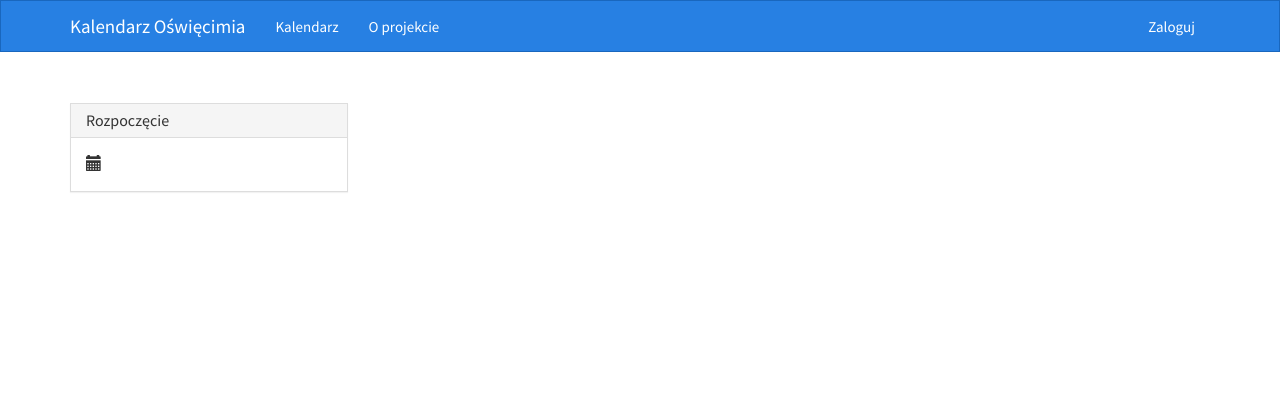
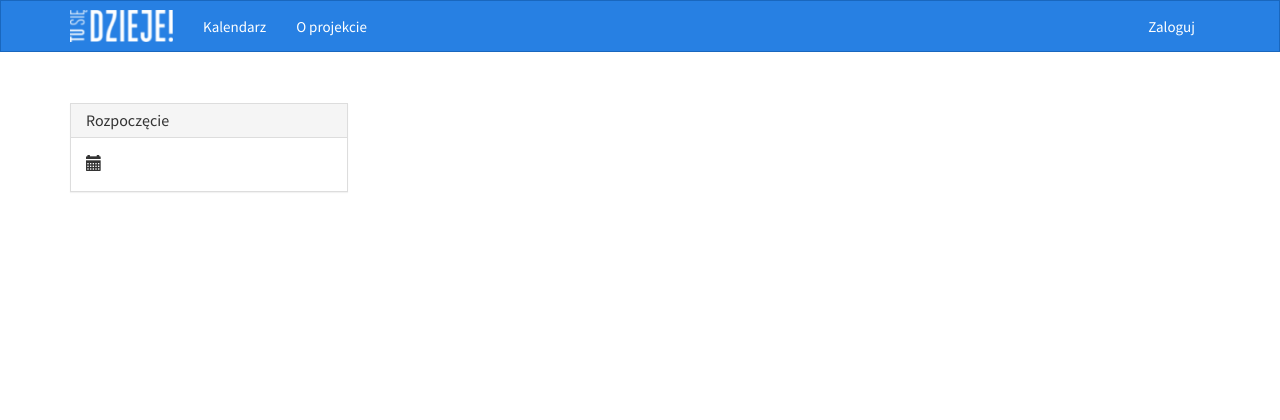
Before and after one commit to hackerspace-silesia/calendar-oswiecim, a Django app: template webapp/templates/event.html in a window 1280 px wide. Shown: the top 420 px of the page. Run offline with Django 3.2, Linux system fonts and the light colour scheme; the template is opened without the code that fills it, so the values that code supplies are empty; parts of the project's set-up code (start-up, migrations or seed data) failed here and were passed over; some libraries are stand-ins or nearby versions.

Commit message:
Add branding.
Signed-off-by: Mariusz Fik <mariusz@fidano.pl>

```diff
--- a/webapp/calendars/static/css/main.css
+++ b/webapp/calendars/static/css/main.css
@@ -23,6 +23,11 @@ body {
 
 body {
 	font-size: 16px;
+}
+
+.navbar-brand {
+	padding-top: 9px;
+	padding-bottom: 9px;
 }
 
 .navbar, #calendar {
--- a/webapp/templates/base.html
+++ b/webapp/templates/base.html
@@ -25,7 +25,9 @@
                 <span class="icon-bar"></span>
                 <span class="icon-bar"></span>
             </button>
-            <a class="navbar-brand" href="{% url 'index' %}">Kalendarz Oświęcimia</a>
+            <a class="navbar-brand" href="{% url 'index' %}">
+                <img alt="Branding" src="{% static 'img/brand.png' %}">
+            </a>
         </div>
         <div class="collapse navbar-collapse" id="bs-example-navbar-collapse-2">
             <ul class="nav navbar-nav">
```
Also changed, not shown: webapp/calendars/static/img/brand.png (added).
